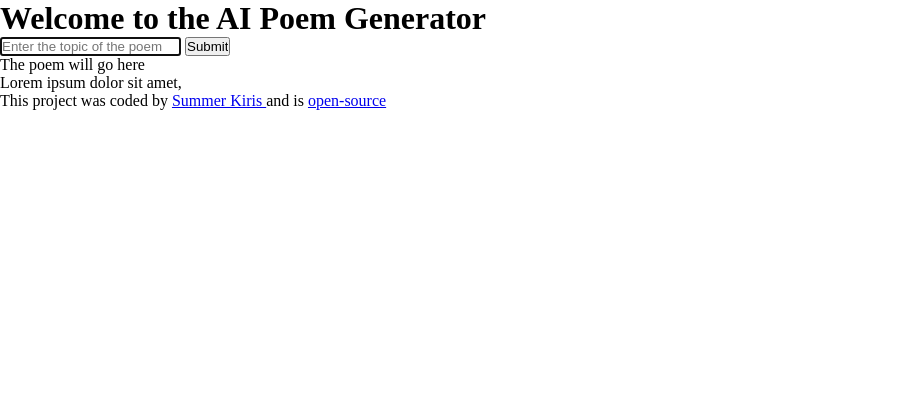
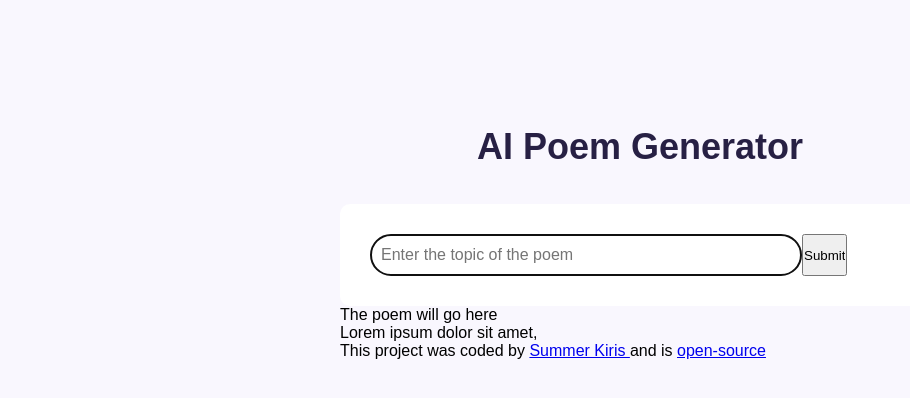
Before and after one commit to SummerinTech/ai-poem-generator, a website built with Vite: page index.html in a window 1280 px wide. Shown: the whole page, without its empty margins (0-910 px from the left). Built offline with nearby package versions, Linux system fonts and the light colour scheme; no server answers.

Commit message:
start styling body and input elements

```diff
--- a/index.html
+++ b/index.html
@@ -8,7 +8,8 @@
 		<link rel="stylesheet" href="/src/style.css" />
 	</head>
 	<body>
-		<header><h1>Welcome to the AI Poem Generator</h1></header>
+		<div class="container">
+			<header><h1>AI Poem Generator</h1></header>
 			<main>
 				<form>
 					<input
@@ -17,6 +18,7 @@
 						autofocus
 						required
 						autocomplete="off"
+						class="instructions"
 					/>
 					<input type="submit" />
 				</form>
@@ -39,6 +41,7 @@
 					>open-source</a
 				>
 			</footer>
+		</div>
 		<script type="module" src="/index.js"></script>
 	</body>
 </html>
--- a/src/style.css
+++ b/src/style.css
@@ -3,3 +3,41 @@
 	margin: 0;
 	box-sizing: border-box;
 }
+
+body {
+	background-color: #f9f7fe;
+	font-family: Arial, Helvetica, sans-serif;
+}
+
+header {
+	margin-bottom: 30px;
+}
+h1 {
+	text-align: center;
+	font-weight: 800;
+	font-size: 36px;
+	line-height: 1.5;
+	color: #272044;
+}
+
+.container {
+	margin: 120px auto;
+	max-width: 600px;
+}
+
+form {
+	padding: 30px;
+	background-color: white;
+	border-radius: 10px;
+	display: flex;
+}
+
+.instructions {
+	padding: 10px;
+	border: 1px solid rgba(39, 33, 66, 0.5);
+	width: 80%;
+	font-size: 16px;
+	border-radius: 50px;
+	line-height: 20px;
+	color: #272044;
+}
```
Lines whose indentation alone changed are shown as unchanged.
